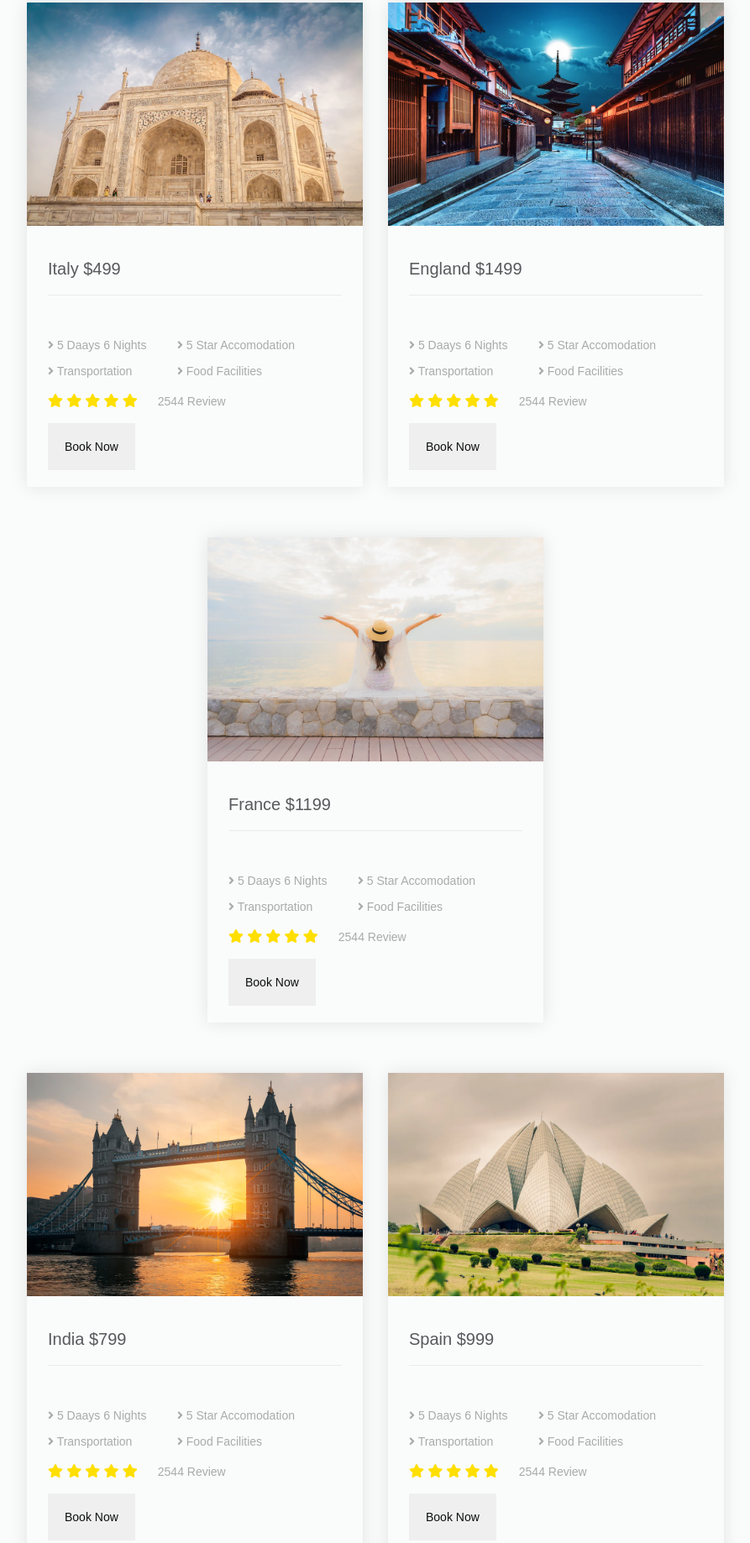
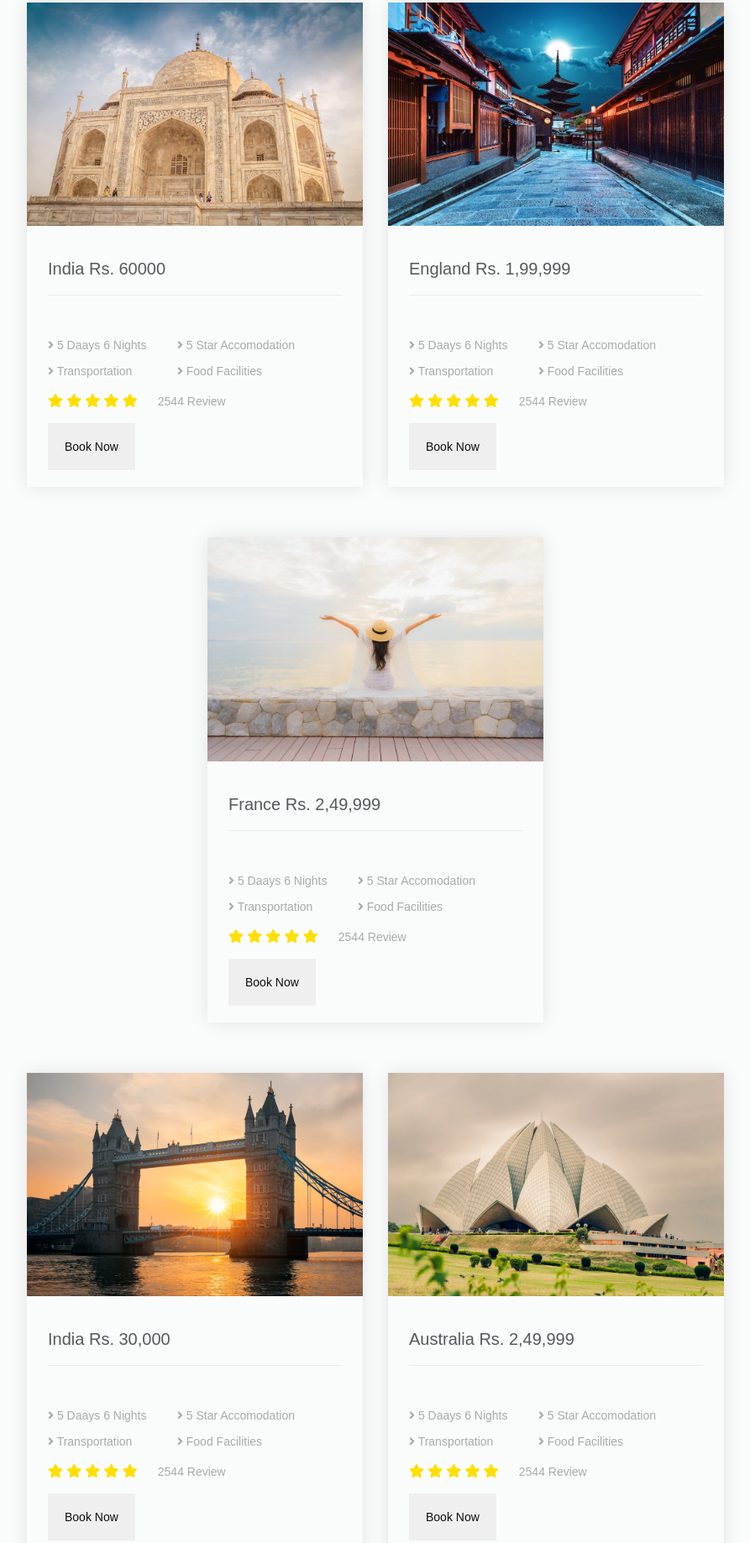
Before and after one commit to jan1811/GOGlobe, a plain HTML site: page tourse.html in a window 1280 px wide. Shown: the part 1016-2854 px from the top of the page at 84% size, without its empty margins (193-1086 px from the left). Drawn offline with nearby package versions, Linux system fonts and the light colour scheme; files that its build step writes are made by us from their sources; a script that the page names is missing; files whose address does not match are found by name.

Commit message:
Update tourse.html

```diff
--- a/tourse.html
+++ b/tourse.html
@@ -248,7 +248,7 @@
                     <div class="single-package-item">
                         <img src="images/tour-img-1.webp" alt="package-place">
                         <div class="single-package-item-txt">
-                            <h3>italy <span class="pull-right">$499</span></h3>
+                            <h3>India <span class="pull-right">Rs. 60000</span></h3>
                             <div class="packages-para">
                                 <p>
                                     <span>
@@ -286,7 +286,7 @@
                     <div class="single-package-item">
                         <img src="images/tour-img-2.webp" alt="package-place">
                         <div class="single-package-item-txt">
-                            <h3>england <span class="pull-right">$1499</span></h3>
+                            <h3>england <span class="pull-right">Rs. 1,99,999</span></h3>
                             <div class="packages-para">
                                 <p>
                                     <span>
@@ -325,7 +325,7 @@
                     <div class="single-package-item">
                         <img src="images/tour-img-3.webp" alt="package-place">
                         <div class="single-package-item-txt">
-                            <h3>france <span class="pull-right">$1199</span></h3>
+                            <h3>France <span class="pull-right">Rs. 2,49,999</span></h3>
                             <div class="packages-para">
                                 <p>
                                     <span>
@@ -364,7 +364,7 @@
                     <div class="single-package-item">
                         <img src="images/tour-img-4.webp" alt="package-place">
                         <div class="single-package-item-txt">
-                            <h3>india <span class="pull-right">$799</span></h3>
+                            <h3>India <span class="pull-right">Rs. 30,000</span></h3>
                             <div class="packages-para">
                                 <p>
                                     <span>
@@ -403,7 +403,7 @@
                     <div class="single-package-item">
                         <img src="images/tour-img-5.webp" alt="package-place">
                         <div class="single-package-item-txt">
-                            <h3>spain <span class="pull-right">$999</span></h3>
+                            <h3>Australia <span class="pull-right">Rs. 2,49,999</span></h3>
                             <div class="packages-para">
                                 <p>
                                     <span>
@@ -441,7 +441,7 @@
                     <div class="single-package-item">
                         <img src="images/tour-img-4.webp    " alt="package-place">
                         <div class="single-package-item-txt">
-                            <h3>london <span class="pull-right">$799</span></h3>
+                            <h3>London <span class="pull-right">Rs. 3,00,000</span></h3>
                             <div class="packages-para">
                                 <p>
                                     <span>
@@ -485,7 +485,7 @@
                 <div class="single-package-item">
                     <img src="images/gallery-5.jpg" alt="package-place">
                     <div class="single-package-item-txt">
-                        <h3>canada <span class="pull-right">$799</span></h3>
+                        <h3>Canada <span class="pull-right">Rs. 90,000</span></h3>
                         <div class="packages-para">
                             <p>
                                 <span>
@@ -524,7 +524,7 @@
                 <div class="single-package-item">
                     <img src="images/gallery-2.jpg" alt="package-place">
                     <div class="single-package-item-txt">
-                        <h3>spain <span class="pull-right">$999</span></h3>
+                        <h3>Spain <span class="pull-right">Rs. 4,99,000</span></h3>
                         <div class="packages-para">
                             <p>
                                 <span>
@@ -562,7 +562,7 @@
                 <div class="single-package-item">
                     <img src="images/gallery-3.jpg    " alt="package-place">
                     <div class="single-package-item-txt">
-                        <h3>thailand <span class="pull-right">$799</span></h3>
+                        <h3>Thailand <span class="pull-right">Rs. 1,99,999</span></h3>
                         <div class="packages-para">
                             <p>
                                 <span>
```
